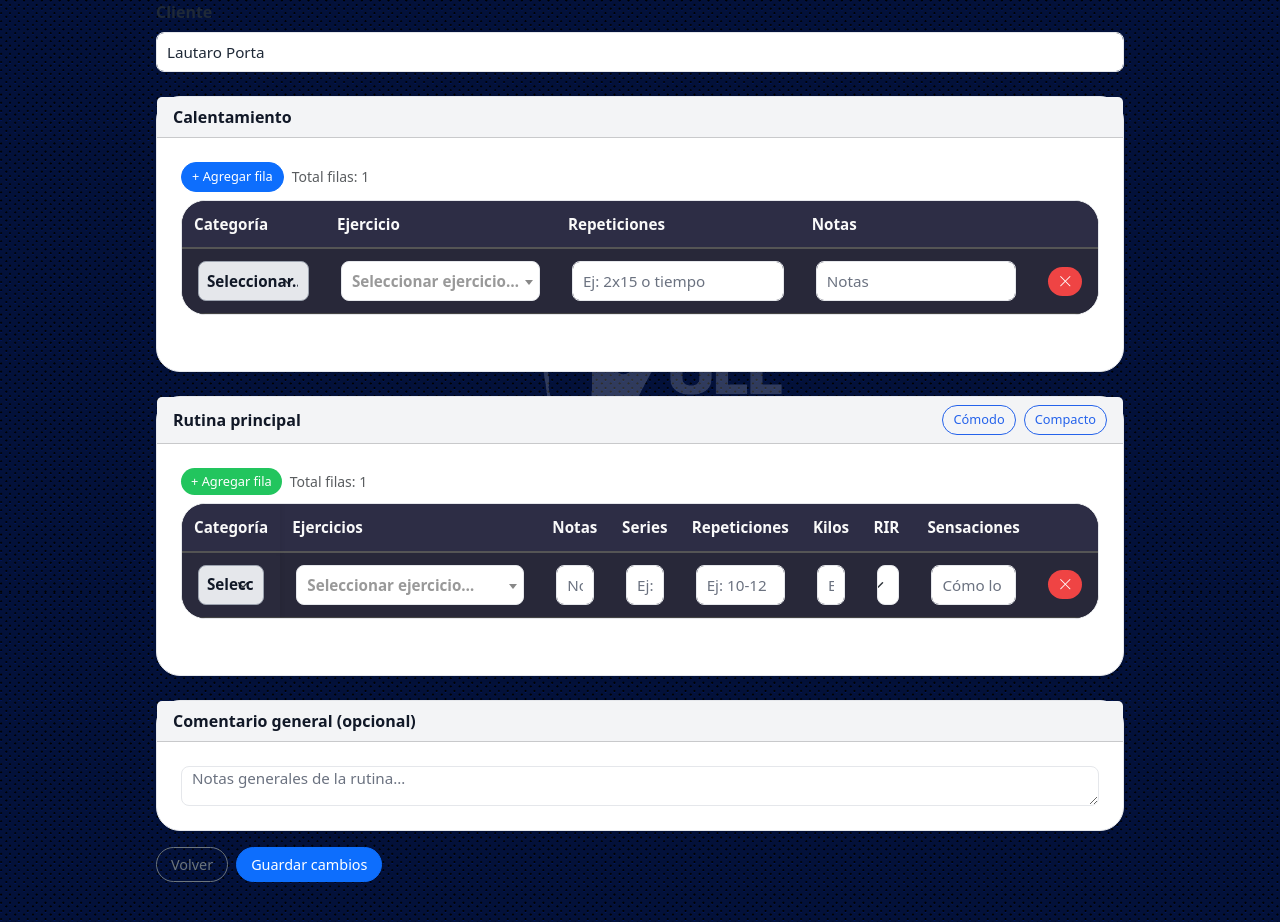
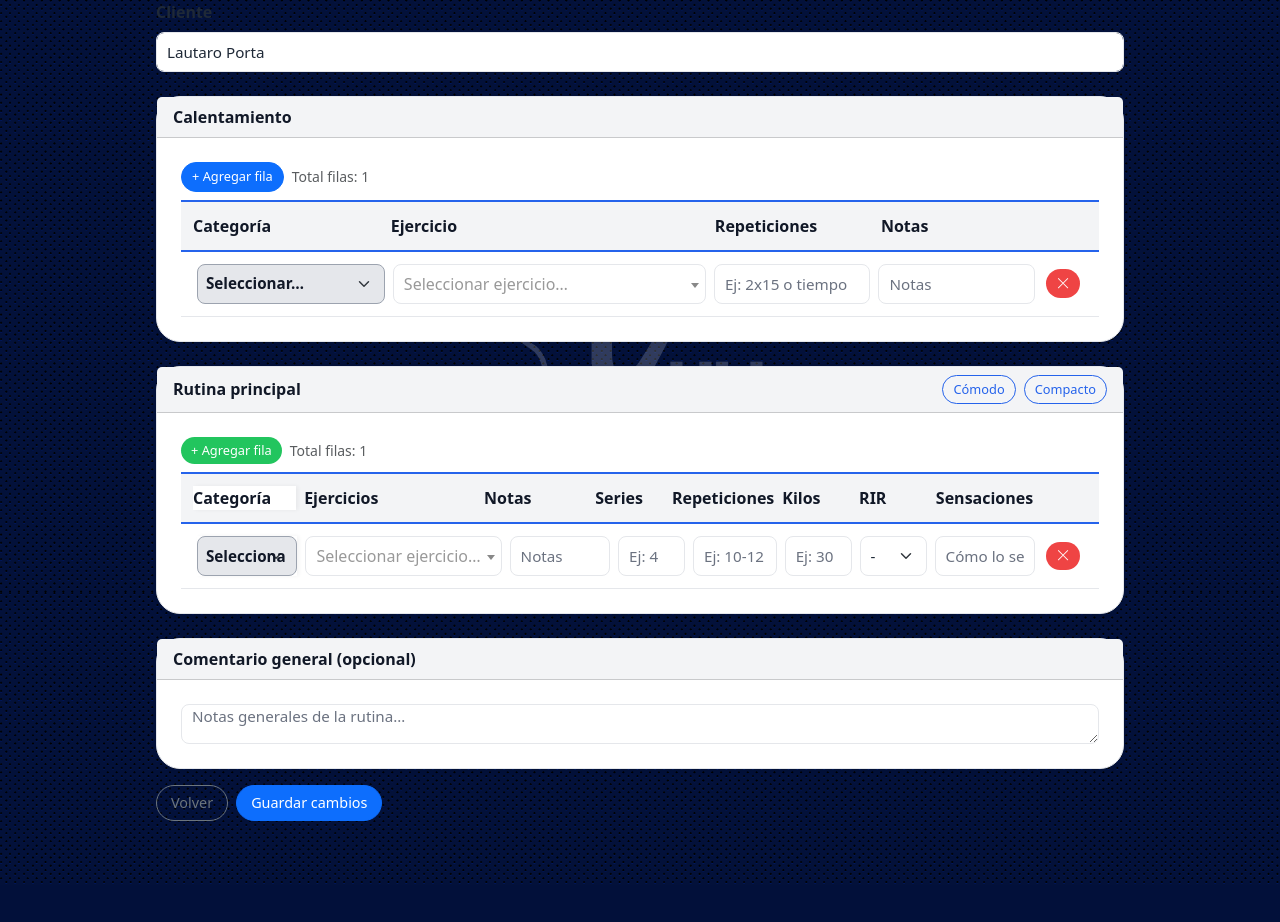
Before and after one commit to Lautap1578/Gymapp, a Django app: page /rutina/editar/23/ in a window 1280 px wide. Shown: the part 208-1130 px from the top of the page. After the commit the page ends 1092 px from the top, so only its background shows below. Run offline with Django 4.2, Linux system fonts and the light colour scheme; data comes from the database, SQL or seed files in the repository; data that the repository does not hold is empty; some libraries are stand-ins or nearby versions.

Commit message:
Refactor rutina editor layout using CSS grid

```diff
--- a/gymapp/templates/gymapp/editar_rutina.html
+++ b/gymapp/templates/gymapp/editar_rutina.html
@@ -26,20 +26,18 @@
           <small class="text-muted">Total filas: <span id="total_filas_calentamiento">1</span></small>
         </div>
 
-        <div class="table-responsive">
-          <table class="table table-striped align-middle table-calor" id="tablaCalentamiento">
-            <thead>
-              <tr>
-                <th>Categoría</th>
-                <th>Ejercicio</th>
-                <th>Repeticiones</th>
-                <th>Notas</th>
-                <th></th>
-              </tr>
-            </thead>
-            <tbody id="tbody-calor">
-              <tr>
-                <td>
+        <div class="rutina-grid-responsive">
+          <div class="grid-table grid-calentamiento" id="tablaCalentamiento">
+            <div class="grid-header">
+              <div>Categoría</div>
+              <div>Ejercicio</div>
+              <div>Repeticiones</div>
+              <div>Notas</div>
+              <div></div>
+            </div>
+            <div class="grid-body" id="tbody-calor">
+              <div class="grid-row">
+                <div class="categoria">
                   <select name="cal_categoria_0" class="form-select">
                     <option value="">Seleccionar…</option>
                     {% for c in categorias %}
@@ -47,25 +45,25 @@
                     {% endfor %}
                     <option value="Cardio">Cardio</option>
                   </select>
-                </td>
-                <td>
+                </div>
+                <div class="ejercicio">
                   <select name="cal_ejercicio_0" class="form-select ejercicio-select">
                     <option value="">Seleccionar ejercicio…</option>
                     {% for e in ejercicios %}
                       <option value="{{ e.id }}">{{ e.nombre }}</option>
                     {% endfor %}
                   </select>
-                </td>
-                <td><input type="text" class="form-control" name="cal_repeticiones_0" placeholder="Ej: 2x15 o tiempo"></td>
-                <td><input type="text" class="form-control" name="cal_notas_0" placeholder="Notas"></td>
-                <td class="text-center">
+                </div>
+                <div class="repeticiones"><input type="text" class="form-control" name="cal_repeticiones_0" placeholder="Ej: 2x15 o tiempo"></div>
+                <div class="notas"><input type="text" class="form-control" name="cal_notas_0" placeholder="Notas"></div>
+                <div class="acciones text-center">
                   <button type="button" class="btn btn-danger btn-sm" onclick="eliminarFila(this,'tablaCalentamiento')">
                     <i class="bi bi-x-lg"></i>
                   </button>
-                </td>
-              </tr>
-            </tbody>
-          </table>
+                </div>
+              </div>
+            </div>
+          </div>
         </div>
 
       </div>
@@ -90,75 +88,56 @@
         </div>
 
         <div id="rutina-wrap" class="table-density-comfy">
-          <div class="table-responsive">
-            <table class="table table-striped align-middle table-calor" id="tablaRutina">
-              <thead>
-                <tr>
-                  <th class="sticky-col">Categoría</th>
-                  <th>Ejercicios</th>
-                  <th>Notas</th>
-                  <th>Series</th>
-                  <th>Repeticiones</th>
-                  <th>Kilos</th>
-                  <th>RIR</th>
-                  <th>Sensaciones</th>
-                  <th></th>
-                </tr>
-              </thead>
-              <tbody id="tbody-rutina">
-                <tr>
-                  <!-- Categoría -->
-                  <td class="sticky-col">
+          <div class="rutina-grid-responsive">
+            <div class="grid-table grid-rutina" id="tablaRutina">
+              <div class="grid-header">
+                <div class="sticky-col">Categoría</div>
+                <div>Ejercicios</div>
+                <div>Notas</div>
+                <div>Series</div>
+                <div>Repeticiones</div>
+                <div>Kilos</div>
+                <div>RIR</div>
+                <div>Sensaciones</div>
+                <div></div>
+              </div>
+              <div class="grid-body" id="tbody-rutina">
+                <div class="grid-row">
+                  <div class="sticky-col categoria">
                     <select name="categoria_0" class="form-select">
                       <option value="">Seleccionar…</option>
                       {% for c in categorias %}
                         <option value="{{ c }}">{{ c }}</option>
                       {% endfor %}
                     </select>
-                  </td>
-
-                  <!-- Ejercicio con buscador -->
-                  <td style="min-width:260px;">
+                  </div>
+                  <div class="ejercicio">
                     <select name="ejercicio_0" class="form-select ejercicio-select">
                       <option value="">Seleccionar ejercicio…</option>
                       {% for e in ejercicios %}
                         <option value="{{ e.id }}">{{ e.nombre }}</option>
                       {% endfor %}
                     </select>
-                  </td>
-
-                  <!-- Notas -->
-                  <td><input type="text" class="form-control" name="notas_0" placeholder="Notas"></td>
-
-                  <!-- Series -->
-                  <td style="max-width:110px;"><input type="text" class="form-control" name="series_0" placeholder="Ej: 4"></td>
-
-                  <!-- Repeticiones -->
-                  <td style="max-width:140px;"><input type="text" class="form-control" name="repeticiones_0" placeholder="Ej: 10-12"></td>
-
-                  <!-- Kilos -->
-                  <td style="max-width:120px;"><input type="text" class="form-control" name="peso_0" placeholder="Ej: 30"></td>
-
-                  <!-- RIR -->
-                  <td style="max-width:110px;">
+                  </div>
+                  <div class="notas"><input type="text" class="form-control" name="notas_0" placeholder="Notas"></div>
+                  <div class="series"><input type="text" class="form-control" name="series_0" placeholder="Ej: 4"></div>
+                  <div class="repeticiones"><input type="text" class="form-control" name="repeticiones_0" placeholder="Ej: 10-12"></div>
+                  <div class="kilos"><input type="text" class="form-control" name="peso_0" placeholder="Ej: 30"></div>
+                  <div class="rir">
                     <select name="rir_0" class="form-select">
                       <option value="">-</option>
                       <option>0</option><option>1</option><option>2</option><option>3</option><option>4</option>
                     </select>
-                  </td>
-
-                  <!-- Sensaciones -->
-                  <td><input type="text" class="form-control" name="sensaciones_0" placeholder="Cómo lo sentiste"></td>
-
-                  <!-- Botón eliminar -->
-                  <td class="text-center">
+                  </div>
+                  <div class="sensaciones"><input type="text" class="form-control" name="sensaciones_0" placeholder="Cómo lo sentiste"></div>
+                  <div class="acciones text-center">
                     <button type="button" class="btn btn-danger btn-sm" onclick="eliminarFila(this,'tablaRutina')">
                       <i class="bi bi-x-lg"></i>
                     </button>
-                  </td>
-                </tr>
-              </tbody>
-            </table>
+                  </div>
+                </div>
+              </div>
+            </div>
           </div>
         </div>
 
@@ -211,7 +190,7 @@ function initSelect2(scope){
 }
 
 // Helpers conteo de filas
-function contarFilas(idTabla){ return document.querySelectorAll('#' + idTabla + ' tbody tr').length; }
+function contarFilas(idTabla){ return document.querySelectorAll('#' + idTabla + ' .grid-row').length; }
 function actualizarTotal(idTabla, idSpan){
   const total = contarFilas(idTabla);
   document.getElementById(idSpan).textContent = total;
@@ -221,9 +200,9 @@ function actualizarTotal(idTabla, idSpan){
 
 // --- AGREGAR FILA SIN ROMPER NOMBRES NI SELECT2 ---
 function agregarFila(idTabla, prefix){
-  const $tbody = $('#' + idTabla + ' tbody');
-  const index = $tbody.find('tr').length;
-  const $fila = $tbody.find('tr').first().clone(false); // sin copiar eventos
+  const $tbody = $('#' + idTabla + ' .grid-body');
+  const index = $tbody.find('.grid-row').length;
+  const $fila = $tbody.find('.grid-row').first().clone(false); // sin copiar eventos
 
   $fila.find('input, select').each(function(){
     const el = this;
@@ -264,9 +243,9 @@ function agregarFila(idTabla, prefix){
 
 // --- ELIMINAR FILA ---
 function eliminarFila(btn, idTabla){
-  const tbody = document.querySelector('#' + idTabla + ' tbody');
-  if (tbody.rows.length <= 1) return;
-  btn.closest('tr').remove();
+  const tbody = document.querySelector('#' + idTabla + ' .grid-body');
+  if (tbody.querySelectorAll('.grid-row').length <= 1) return;
+  btn.closest('.grid-row').remove();
   actualizarTotal(idTabla, idTabla === 'tablaRutina' ? 'total_filas' : 'total_filas_calentamiento');
 }
 
--- a/static/css/rutinas.css
+++ b/static/css/rutinas.css
@@ -55,48 +55,49 @@
   color: var(--head-text);
 }
 
-/* -------- Tabla -------- */
-.editar-rutinas .table {
-  background-color: var(--bg) !important;
-  color: var(--text) !important;
-  border: 1px solid var(--border);
-  border-color: var(--border) !important;
-  border-radius: var(--radius);
-  border-collapse: separate;
-  border-spacing: 0;
-  overflow: hidden;
-}
-.editar-rutinas .table th,
-.editar-rutinas .table td {
-  background-color: var(--bg) !important;
-  color: var(--text) !important;
-  border-color: var(--border) !important;
+/* -------- Disposición de grids para la rutina -------- */
+.editar-rutinas .rutina-grid-responsive {
+  overflow-x: auto;
 }
 
-.editar-rutinas .table thead {
+.editar-rutinas .grid-table {
+  width: 100%;
+}
+
+.editar-rutinas .grid-table .grid-header,
+.editar-rutinas .grid-table .grid-row {
+  display: grid;
+  align-items: center;
+  gap: 0.5rem;
+}
+
+/* Calentamiento: 5 columnas */
+.editar-rutinas .grid-calentamiento .grid-header,
+.editar-rutinas .grid-calentamiento .grid-row {
+  grid-template-columns: 1.2fr 2fr 1fr 1fr 40px;
+}
+
+/* Rutina principal: 9 columnas */
+.editar-rutinas .grid-rutina .grid-header,
+.editar-rutinas .grid-rutina .grid-row {
+  grid-template-columns: 1.2fr 2fr 1.2fr 0.8fr 1fr 0.8fr 0.8fr 1.2fr 40px;
+}
+
+.editar-rutinas .grid-header {
+  background: var(--head-bg);
+  color: var(--head-text);
+  font-weight: 700;
+  padding: 12px;
   border-top: 2px solid var(--accent);
   border-bottom: 2px solid var(--accent);
 }
-.editar-rutinas .table thead th {
-  background: var(--head-bg);
-  color: var(--head-text);
-  font-weight: 700;
-  font-size: .95rem;
-  padding: 12px;
-  position: sticky;
-  top: 0;
-  z-index: 2;
-}
-.editar-rutinas .table tbody td {
+
+.editar-rutinas .grid-row {
   padding: 0.75rem 1rem;
   border-bottom: 1px solid var(--border);
-  vertical-align: middle;
 }
-.editar-rutinas .table tbody tr:nth-child(even) {
+.editar-rutinas .grid-row:nth-child(even) {
   background-color: var(--row-hover);
-}
-.editar-rutinas .table tbody tr:hover {
-  background-color: #eef2f7;
 }
 
 /* Columna fija a la izquierda */
@@ -106,6 +107,16 @@
   background: var(--bg);
   z-index: 3;
   box-shadow: 2px 0 4px rgba(0,0,0,.05);
+}
+
+/* Responsividad: permitir reflujo en pantallas pequeñas */
+@media (max-width: 768px) {
+  .editar-rutinas .grid-rutina .grid-header,
+  .editar-rutinas .grid-rutina .grid-row,
+  .editar-rutinas .grid-calentamiento .grid-header,
+  .editar-rutinas .grid-calentamiento .grid-row {
+    grid-template-columns: repeat(auto-fit, minmax(120px, 1fr));
+  }
 }
 
 /* -------- Inputs y selects -------- */
```
